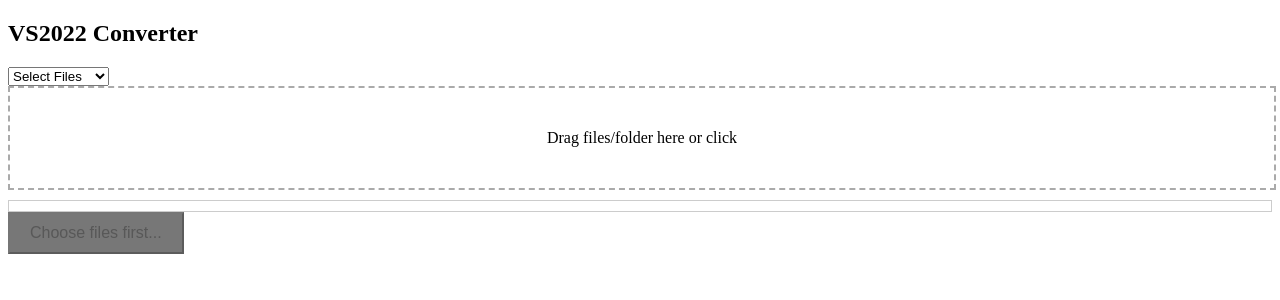
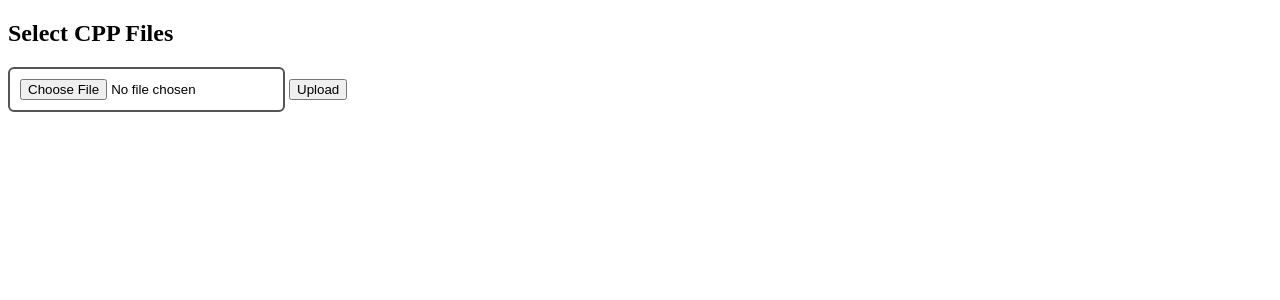
Before and after one commit to SJLJ-java/VSC-VS2022converter, a Flask app: page / in a window 1280 px wide. Shown: the top 300 px of the page. Run offline with Flask 3, Linux system fonts and the light colour scheme.

Commit message:
Alpha Mu

```diff
--- a/templates/index.html
+++ b/templates/index.html
@@ -1,153 +1,72 @@
 <!DOCTYPE html>
 <html>
 <head>
-    <title>VS2022 Converter</title>
+    <title>File Upload</title>
     <style>
-        #convertBtn {
-            padding: 10px 20px;
-            font-size: 16px;
+        /* Normal look */
+        #fileInput {
+            padding: 10px;
+            border: 2px solid #555;
+            border-radius: 6px;
+            transition: border-color 0.3s;
         }
 
-        #convertBtn:disabled {
-            background: #777;
-            cursor: not-allowed;
+        /* RGB animation class */
+        .rgb-border {
+            animation: rgbFlash 2s infinite;
         }
 
-        @keyframes rgbRotate {
-            0%   { background: red; }
-            33%  { background: green; }
-            66%  { background: blue; }
-            100% { background: red; }
-        }
-
-        #convertBtn.enabled {
-            color: white;
-            animation: rgbRotate 3s linear infinite;
-        }
-
-        #dropZone {
-            width: 100%;
-            height: 100px;
-            border: 2px dashed #aaa;
-            display: flex;
-            align-items: center;
-            justify-content: center;
-            margin-bottom: 10px;
-            cursor: pointer;
+        @keyframes rgbFlash {
+            0%   { border-color: red; }
+            33%  { border-color: lime; }
+            66%  { border-color: cyan; }
+            100% { border-color: red; }
         }
 
         #fileList {
             margin-top: 10px;
-            max-height: 200px;
-            overflow-y: auto;
-            border: 1px solid #ccc;
-            padding: 5px;
+            padding-left: 0;
         }
-
-        #fileList div {
-            padding: 2px 0;
-            font-family: monospace;
+        #fileList li {
+            list-style: none;
+            background: #eee;
+            margin-bottom: 4px;
+            padding: 6px;
+            border-radius: 4px;
         }
     </style>
 </head>
 <body>
 
-<h2>VS2022 Converter</h2>
+<h2>Select CPP Files</h2>
 
-<select id="modeSelect">
-    <option value="files">Select Files</option>
-    <option value="folder">Select Folder</option>
-</select>
+<form action="/upload" method="POST" enctype="multipart/form-data">
+    <input id="fileInput" type="file" name="file" accept=".cpp" required>
+    <button type="submit">Upload</button>
+</form>
 
-<input type="file" id="fileInput" multiple accept=".cpp,.h,.hpp" style="display:none">
-<div id="dropZone">Drag files/folder here or click</div>
-
-<div id="fileList"></div>
-
-<button id="convertBtn" disabled>Choose files first...</button>
+<ul id="fileList"></ul>
 
 <script>
-const fileInput = document.getElementById("fileInput");
-const convertBtn = document.getElementById("convertBtn");
-const dropZone = document.getElementById("dropZone");
-const modeSelect = document.getElementById("modeSelect");
-const fileListDiv = document.getElementById("fileList");
+    const fileInput = document.getElementById("fileInput");
+    const fileList = document.getElementById("fileList");
 
-let selectedFiles = [];
+    fileInput.addEventListener("change", () => {
 
-// Update the button and animation
-function updateButtonState() {
-    if (selectedFiles.length > 0) {
-        convertBtn.disabled = false;
-        convertBtn.classList.add("enabled");  // RGB animation
-        convertBtn.textContent = "Convert to VS2022 Package";
-    } else {
-        convertBtn.disabled = true;
-        convertBtn.classList.remove("enabled");
-        convertBtn.textContent = "Choose files first...";
-    }
-    updateFileList();
-}
+        // Turn RGB when file chosen
+        if (fileInput.files.length > 0) {
+            fileInput.classList.add("rgb-border");
+        } else {
+            fileInput.classList.remove("rgb-border");
+        }
 
-// Display file names
-function updateFileList() {
-    fileListDiv.innerHTML = "";
-    selectedFiles.forEach(f => {
-        const div = document.createElement("div");
-        div.textContent = f.name;
-        fileListDiv.appendChild(div);
+        // Add selected file to list
+        for (let file of fileInput.files) {
+            const li = document.createElement("li");
+            li.textContent = file.name;
+            fileList.appendChild(li);
+        }
     });
-}
-
-// Clicking drop zone opens file/folder picker
-dropZone.onclick = () => fileInput.click();
-
-// Drag-and-drop
-dropZone.addEventListener("dragover", e => {
-    e.preventDefault();
-    dropZone.style.background = "#eef";
-});
-dropZone.addEventListener("dragleave", () => dropZone.style.background = "");
-dropZone.addEventListener("drop", e => {
-    e.preventDefault();
-    dropZone.style.background = "";
-    selectedFiles = Array.from(e.dataTransfer.files);
-    updateButtonState();
-});
-
-// File input change
-fileInput.addEventListener("change", () => {
-    selectedFiles = Array.from(fileInput.files);
-    updateButtonState();
-});
-
-// Mode select for folder picker
-modeSelect.addEventListener("change", () => {
-    if (modeSelect.value === "folder") {
-        fileInput.setAttribute("webkitdirectory", "");
-        fileInput.setAttribute("directory", "");
-    } else {
-        fileInput.removeAttribute("webkitdirectory");
-        fileInput.removeAttribute("directory");
-    }
-});
-
-// Convert button click -> send files to Flask backend
-convertBtn.addEventListener("click", async () => {
-    if (convertBtn.disabled) return;
-
-    const formData = new FormData();
-    selectedFiles.forEach(f => formData.append("files", f));
-
-    const response = await fetch("/convert", { method: "POST", body: formData });
-    const blob = await response.blob();
-    const url = URL.createObjectURL(blob);
-
-    const a = document.createElement("a");
-    a.href = url;
-    a.download = "VS2022_Converted_Project.zip";
-    a.click();
-});
 </script>
 
 </body>
```
